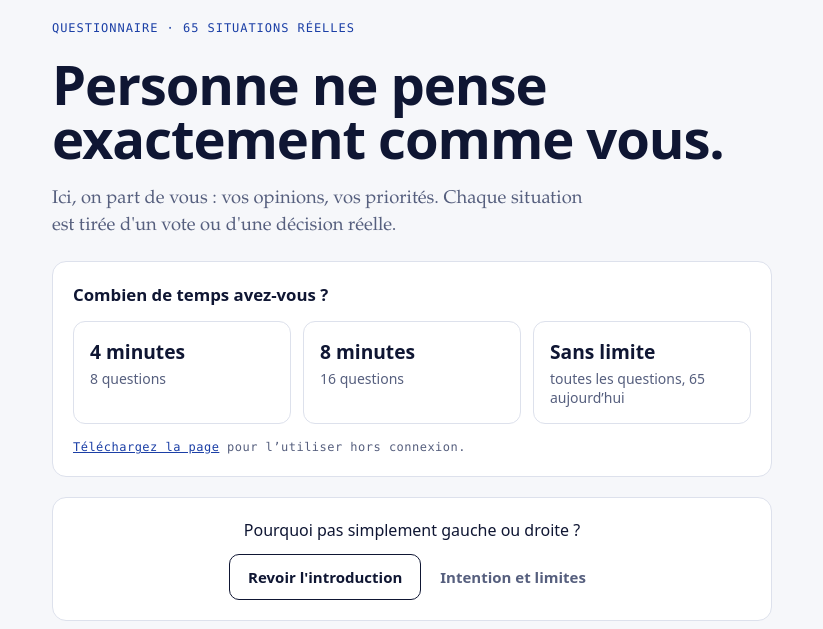
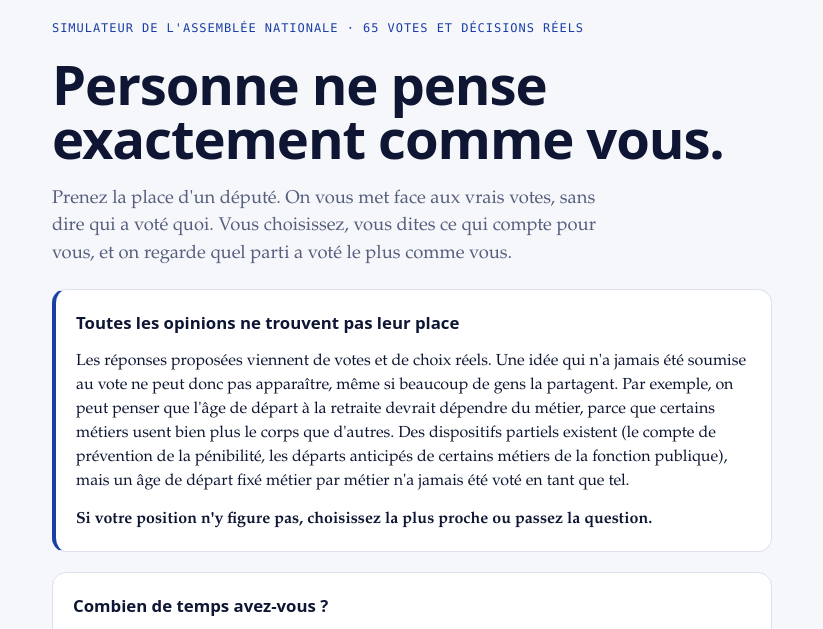
Before and after one commit to produit-scalaire/produit-scalaire-electoral, a plain HTML site: page index.html in a window 1280 px wide. Both pictures are taken after a click on the tab "Questionnaire". Shown: the part 148-777 px from the top of the page, without its empty margins (228-1051 px from the left). Drawn offline with Linux system fonts and the light colour scheme.

Commit message:
Présenter le questionnaire comme un simulateur de l'Assemblée, mettre en avant la limite des opinions non votées, durées 5 et 20 minutes

```diff
--- a/index.html
+++ b/index.html
@@ -28,6 +28,8 @@ h3{font-weight:800;font-size:1.05rem}
 p{margin:0}
 .lede{font-family:var(--read);font-size:1.15rem;color:var(--muted);max-width:60ch}
 .eyebrow{font-family:var(--mono);font-size:12px;letter-spacing:.08em;text-transform:uppercase;color:var(--accent)}
+.card.notice{border-left:4px solid var(--accent,currentColor)}
+.card.notice p{margin:0;font-family:var(--read);line-height:1.5}
 .card{background:var(--card);border:1px solid var(--line);border-radius:14px;padding:20px;display:flex;flex-direction:column;gap:14px;min-width:0}
 .row{display:flex;flex-wrap:wrap;gap:10px;align-items:center}
 .btn{font-family:var(--display);font-weight:800;font-size:15px;border-radius:10px;padding:12px 18px;border:1.5px solid var(--ink);background:transparent;color:var(--ink);cursor:pointer}
@@ -487,10 +489,10 @@ go(0);
 </ul>
 <h2>Les limites à garder en tête</h2>
 <ul>
+<li><strong>Toutes les opinions ne trouvent pas leur place.</strong> Les réponses proposées viennent de votes et de choix réels. Une idée qui n'a jamais été soumise au vote ne peut donc pas apparaître, même si beaucoup de gens la partagent. Par exemple, on peut penser que l'âge de départ à la retraite devrait dépendre du métier, parce que certains métiers usent bien plus le corps que d'autres. Des dispositifs partiels existent (le compte de prévention de la pénibilité, les départs anticipés de certains métiers de la fonction publique), mais un âge de départ fixé métier par métier n'a jamais été voté en tant que tel. Ce questionnaire ne peut donc pas tout représenter : si votre position n'y figure pas, choisissez la plus proche ou passez la question.</li>
 <li><strong>Le choix des questions reste le nôtre.</strong> Une autre équipe aurait choisi d'autres situations et obtenu d'autres résultats. La liste complète des questions et des sources est consultable.</li>
 <li><strong>Quels partis ?</strong> Les onze groupes de l'Assemblée nationale élue en 2024 sont tous là : LFI, GDR (PCF), Écologistes, Socialistes, Ensemble pour la République (Renaissance), MoDem, Horizons, LIOT, Droite républicaine (LR), Union des droites pour la République (UDR) et RN. Les partis sans groupe, comme Reconquête, et les députés non inscrits n'y figurent pas : leurs votes sont trop peu nombreux pour être comparés de façon équitable. Quand la position d'un groupe sur un vote n'est pas connue avec certitude, elle est laissée vide et ne compte ni pour ni contre lui.</li>
 <li><strong>Des votes récents, sauf exception.</strong> Les questions s'appuient d'abord sur les votes de l'Assemblée élue en 2024 ou de la précédente. Pour une décision plus ancienne, seuls les partis qui existaient à l'époque sont placés, en suivant leur filiation (FN devenu RN, UMP devenue LR). Les autres restent sans position sur cette question.</li>
-<li><strong>Toutes les opinions ne trouvent pas leur place.</strong> Les réponses proposées viennent de votes et de choix réels. Une idée qui n'a jamais été soumise au vote ne peut donc pas apparaître, même si beaucoup de gens la partagent. Par exemple, on peut penser que l'âge de départ à la retraite devrait dépendre du métier, parce que certains métiers usent bien plus le corps que d'autres. Des dispositifs partiels existent (le compte de prévention de la pénibilité, les départs anticipés de certains métiers de la fonction publique), mais un âge de départ fixé métier par métier n'a jamais été voté en tant que tel. Ce questionnaire ne peut donc pas tout représenter : si votre position n'y figure pas, choisissez la plus proche ou passez la question.</li>
 <li><strong>Les partis ne votent pas toujours d'un seul bloc.</strong> Sur certains sujets, notamment de conscience, leurs députés se divisent. Nous indiquons ces nuances quand elles existent.</li>
 <li><strong>Une mairie n'est pas tout un parti.</strong> Quand une question s'appuie sur l'action d'une municipalité, elle montre ce qu'a fait cette mairie, pas forcément ce que feraient toutes les mairies du même parti. Un indice de fiabilité accompagne chaque question.</li>
 <li><strong>Ce que fait un parti dans l'opposition n'est pas ce qu'il ferait au pouvoir.</strong> Les votes d'opposition sont parfois tactiques.</li>
@@ -586,13 +588,18 @@ function guessHTML(all){
 function renderStart(){
   const n=DATA.questions.length;
   app.innerHTML=`
-  <p class="eyebrow">Questionnaire · ${n} situations réelles</p>
+  <p class="eyebrow">Simulateur de l'Assemblée nationale · ${n} votes et décisions réels</p>
   <h1>Personne ne pense exactement comme vous.</h1>
-  <p class="lede">Ici, on part de vous : vos opinions, vos priorités. Chaque situation est tirée d'un vote ou d'une décision réelle.</p>
+  <p class="lede">Prenez la place d'un député. On vous met face aux vrais votes, sans dire qui a voté quoi. Vous choisissez, vous dites ce qui compte pour vous, et on regarde quel parti a voté le plus comme vous.</p>
+  <div class="card notice">
+    <h3>Toutes les opinions ne trouvent pas leur place</h3>
+    <p>Les réponses proposées viennent de votes et de choix réels. Une idée qui n'a jamais été soumise au vote ne peut donc pas apparaître, même si beaucoup de gens la partagent. Par exemple, on peut penser que l'âge de départ à la retraite devrait dépendre du métier, parce que certains métiers usent bien plus le corps que d'autres. Des dispositifs partiels existent (le compte de prévention de la pénibilité, les départs anticipés de certains métiers de la fonction publique), mais un âge de départ fixé métier par métier n'a jamais été voté en tant que tel.</p>
+    <p><strong>Si votre position n'y figure pas, choisissez la plus proche ou passez la question.</strong></p>
+  </div>
   <div class="card">
     <h3>Combien de temps avez-vous ?</h3>
     <div class="lengths">
-      ${[[8,"4 minutes","8 questions"],[16,"8 minutes","16 questions"],[n,"Sans limite",`toutes les questions, ${n} aujourd’hui`]].filter(([k])=>k<=n).map(([k,a,b])=>`<button class="length" data-n="${k}"><strong>${a}</strong><span>${b}</span></button>`).join("")}
+      ${[[10,"5 minutes","10 questions"],[40,"20 minutes","40 questions"],[n,"Sans limite",`toutes les questions, ${n} aujourd’hui`]].filter(([k])=>k<=n).map(([k,a,b])=>`<button class="length" data-n="${k}"><strong>${a}</strong><span>${b}</span></button>`).join("")}
     </div>
     <p class="label"><a href="" download="produit-scalaire-electoral.html" onclick="this.href=location.href.split('#')[0]">Téléchargez la page</a> pour l’utiliser hors connexion.</p>
   </div>
```
Also changed, not shown: source/template.html (+10 -3 lines), 1 other file.
